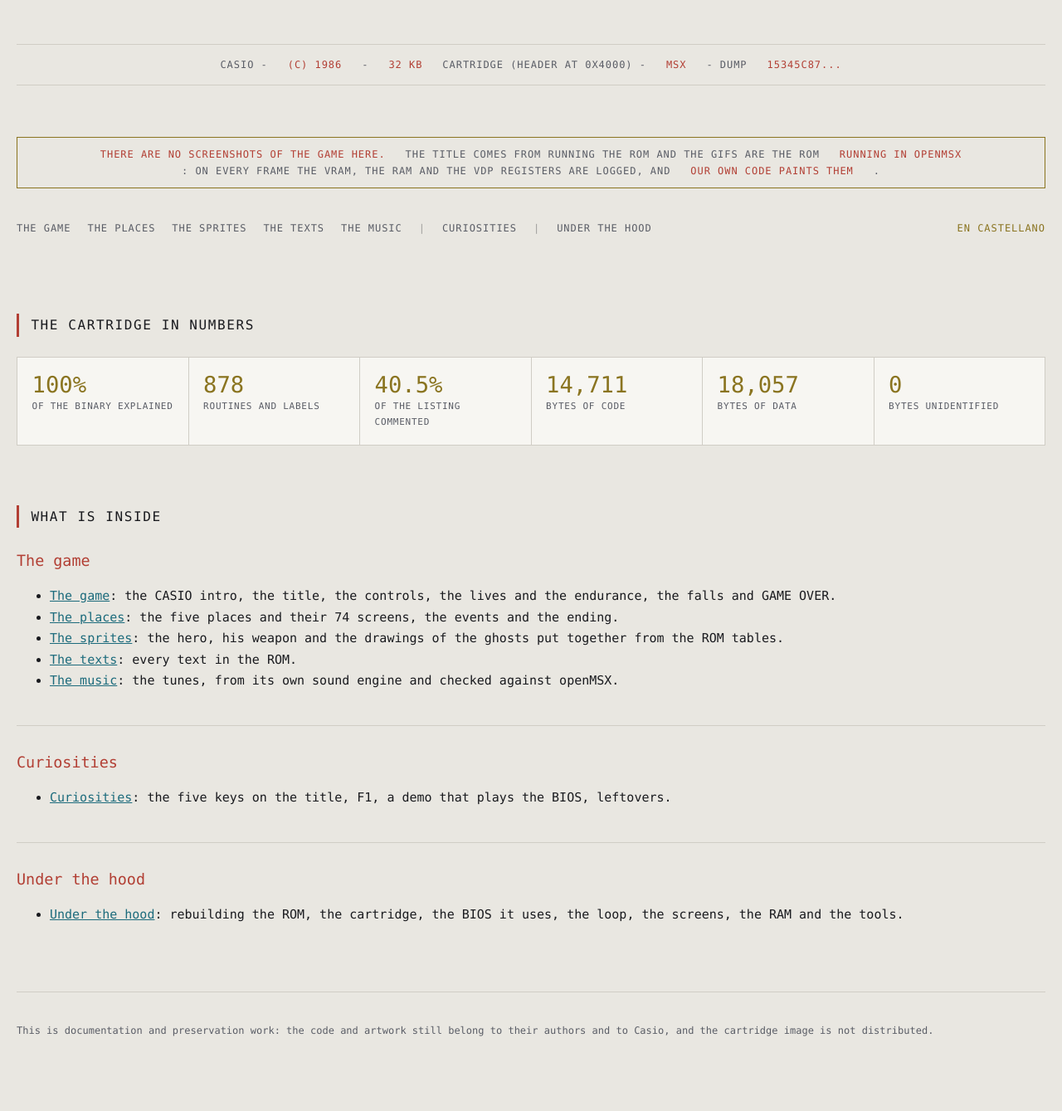
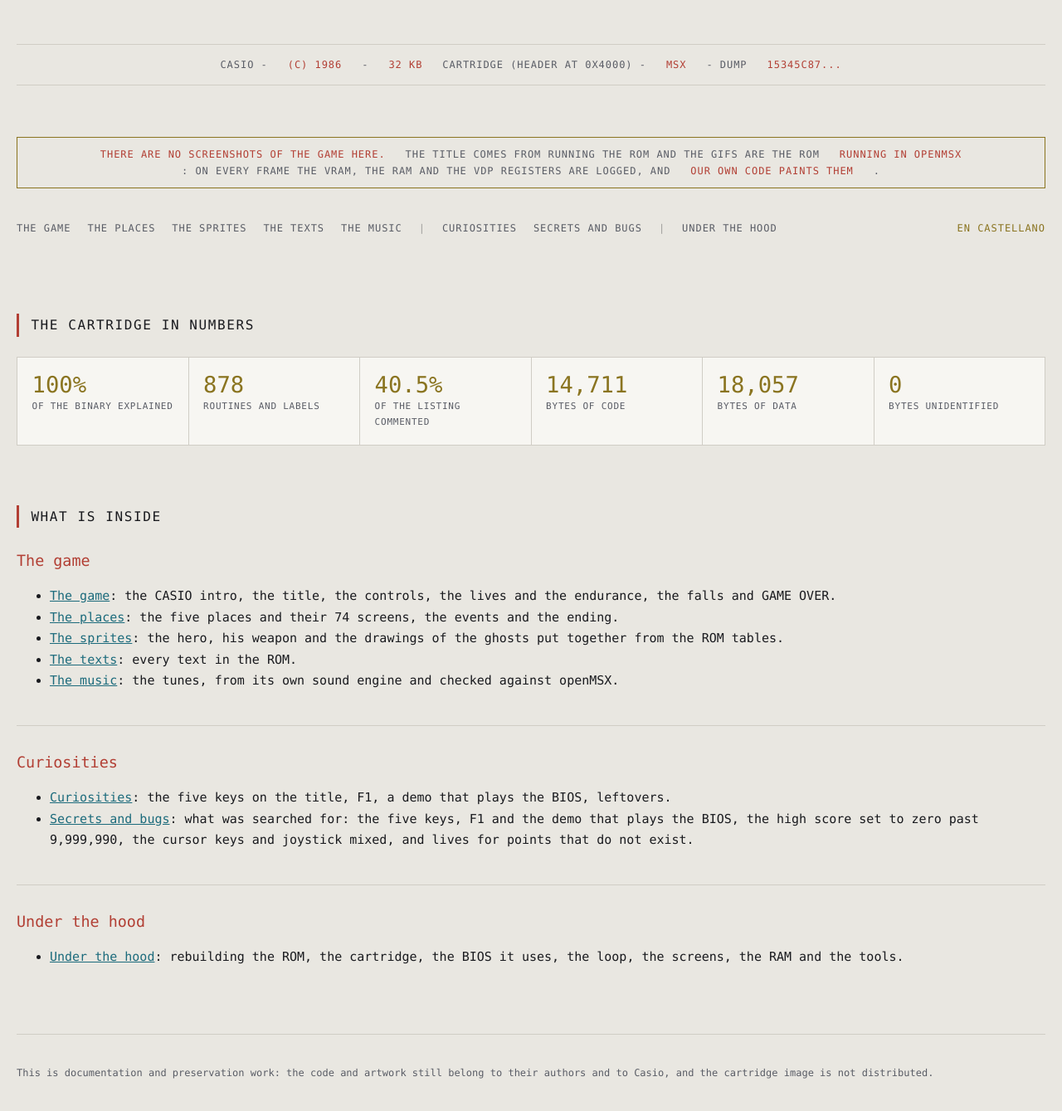
Before and after one commit to antxiko/YoukaiYashiki-disassembly, a Jekyll site: the page docs/index.html, which Jekyll copies as it is, in a window 1280 px wide and 1400 px high, scrolled down 493 px. Shown: the top 1339 px of the window at 83% size. Built offline with Jekyll 4.4.1, drawn with Linux system fonts in a browser that asks for light colours.

Commit message:
Secretos y fallos: las cinco teclas, el record a cero y la palanca; sin vidas por puntos
Nueva pagina SECRETS-AND-BUGS / SECRETOS-Y-FALLOS. Ejecutando puntos_suma: al pasar de 999.999 por
dentro copia al record los puntos ya dados la vuelta; no da vidas (la nota, copiada de otro
cartucho, decia que si: corregida). La palanca, el OR de los dos GTSTCK.

Co-Authored-By: Claude Opus 5.5 <noreply@anthropic.com>

```diff
--- a/docs/es/index.html
+++ b/docs/es/index.html
@@ -89,10 +89,10 @@ audio{display:block;width:100%;max-width:640px;margin:.75rem 0 1.5rem}
 </header>
 <p class="ficha" style="border:1px solid var(--oro);padding:.8em 1em;margin:1.5em 0">
 <b>Aqu&iacute; no hay capturas del juego.</b> El t&iacute;tulo sale de ejecutar la ROM y los GIF son la ROM <b>funcionando en openMSX</b>: en cada cuadro se apuntan la VRAM, la RAM y los registros del VDP, y <b>c&oacute;digo nuestro los pinta</b>.</p>
-<nav><a href="LA-PARTIDA.html">La partida</a><a href="LOS-LUGARES.html">Los lugares</a><a href="LOS-SPRITES.html">Los sprites</a><a href="LOS-TEXTOS.html">Los textos</a><a href="LA-MUSICA.html">La m&uacute;sica</a><span style="opacity:.35">|</span><a href="CURIOSIDADES.html">Curiosidades</a><span style="opacity:.35">|</span><a href="POR-DENTRO.html">Por dentro</a><a href="../" style="margin-left:auto;color:var(--oro)">In English</a></nav>
+<nav><a href="LA-PARTIDA.html">La partida</a><a href="LOS-LUGARES.html">Los lugares</a><a href="LOS-SPRITES.html">Los sprites</a><a href="LOS-TEXTOS.html">Los textos</a><a href="LA-MUSICA.html">La m&uacute;sica</a><span style="opacity:.35">|</span><a href="CURIOSIDADES.html">Curiosidades</a><a href="SECRETOS-Y-FALLOS.html">Secretos y fallos</a><span style="opacity:.35">|</span><a href="POR-DENTRO.html">Por dentro</a><a href="../" style="margin-left:auto;color:var(--oro)">In English</a></nav>
 <section id="numbers">
   <h2>El cartucho en cifras</h2>
   <div class="cifras"><div class="cifra"><b>100 %</b><span>del binario explicado</span></div><div class="cifra"><b>878</b><span>rutinas y etiquetas</span></div><div class="cifra"><b>40,5 %</b><span>del listado comentado</span></div><div class="cifra"><b>14.711</b><span>bytes de código</span></div><div class="cifra"><b>18.057</b><span>bytes de datos</span></div><div class="cifra"><b>0</b><span>bytes sin identificar</span></div></div>
 </section>
-<section id="pages"><h2>Lo que hay dentro</h2><div class="hall"><h3>El juego</h3><ul><li><a href="LA-PARTIDA.html">La partida</a>: la presentaci&oacute;n de CASIO, el t&iacute;tulo, los mandos, las vidas y el aguante, las ca&iacute;das y GAME OVER.</li><li><a href="LOS-LUGARES.html">Los lugares</a>: los cinco lugares y sus 74 pantallas, los sucesos y el final.</li><li><a href="LOS-SPRITES.html">Los sprites</a>: el protagonista, su arma y los dibujos de los fantasmas montados desde las tablas de la ROM.</li><li><a href="LOS-TEXTOS.html">Los textos</a>: todos los textos de la ROM.</li><li><a href="LA-MUSICA.html">La m&uacute;sica</a>: las m&uacute;sicas, de su propio motor de sonido y cotejadas con openMSX.</li></ul></div><div class="hall"><h3>Curiosidades</h3><ul><li><a href="CURIOSIDADES.html">Curiosidades</a>: las cinco teclas del t&iacute;tulo, F1, una demostraci&oacute;n que juega la BIOS, sobrantes.</li></ul></div><div class="hall"><h3>Por dentro</h3><ul><li><a href="POR-DENTRO.html">Por dentro</a>: rehacer la ROM, el cartucho, la BIOS que usa, el bucle, las pantallas, la RAM y las herramientas.</li></ul></div></section>
+<section id="pages"><h2>Lo que hay dentro</h2><div class="hall"><h3>El juego</h3><ul><li><a href="LA-PARTIDA.html">La partida</a>: la presentaci&oacute;n de CASIO, el t&iacute;tulo, los mandos, las vidas y el aguante, las ca&iacute;das y GAME OVER.</li><li><a href="LOS-LUGARES.html">Los lugares</a>: los cinco lugares y sus 74 pantallas, los sucesos y el final.</li><li><a href="LOS-SPRITES.html">Los sprites</a>: el protagonista, su arma y los dibujos de los fantasmas montados desde las tablas de la ROM.</li><li><a href="LOS-TEXTOS.html">Los textos</a>: todos los textos de la ROM.</li><li><a href="LA-MUSICA.html">La m&uacute;sica</a>: las m&uacute;sicas, de su propio motor de sonido y cotejadas con openMSX.</li></ul></div><div class="hall"><h3>Curiosidades</h3><ul><li><a href="CURIOSIDADES.html">Curiosidades</a>: las cinco teclas del t&iacute;tulo, F1, una demostraci&oacute;n que juega la BIOS, sobrantes.</li><li><a href="SECRETOS-Y-FALLOS.html">Secretos y fallos</a>: lo que se ha buscado: las cinco teclas, F1 y la demostraci&oacute;n que juega la BIOS, el r&eacute;cord a cero pasados los 9.999.990, los cursores y el mando que se mezclan, y unas vidas por puntos que no existen.</li></ul></div><div class="hall"><h3>Por dentro</h3><ul><li><a href="POR-DENTRO.html">Por dentro</a>: rehacer la ROM, el cartucho, la BIOS que usa, el bucle, las pantallas, la RAM y las herramientas.</li></ul></div></section>
 <footer><p>Esto es trabajo de documentación y preservación: el código y los gráficos siguen siendo de sus autores y de Casio, y la imagen del cartucho no se distribuye.</p></footer>
--- a/docs/index.html
+++ b/docs/index.html
@@ -89,10 +89,10 @@ audio{display:block;width:100%;max-width:640px;margin:.75rem 0 1.5rem}
 </header>
 <p class="ficha" style="border:1px solid var(--oro);padding:.8em 1em;margin:1.5em 0">
 <b>There are no screenshots of the game here.</b> The title comes from running the ROM and the GIFs are the ROM <b>running in openMSX</b>: on every frame the VRAM, the RAM and the VDP registers are logged, and <b>our own code paints them</b>.</p>
-<nav><a href="THE-GAME.html">The game</a><a href="THE-PLACES.html">The places</a><a href="THE-SPRITES.html">The sprites</a><a href="THE-TEXTS.html">The texts</a><a href="THE-MUSIC.html">The music</a><span style="opacity:.35">|</span><a href="CURIOSITIES.html">Curiosities</a><span style="opacity:.35">|</span><a href="UNDER-THE-HOOD.html">Under the hood</a><a href="es/" style="margin-left:auto;color:var(--oro)">En castellano</a></nav>
+<nav><a href="THE-GAME.html">The game</a><a href="THE-PLACES.html">The places</a><a href="THE-SPRITES.html">The sprites</a><a href="THE-TEXTS.html">The texts</a><a href="THE-MUSIC.html">The music</a><span style="opacity:.35">|</span><a href="CURIOSITIES.html">Curiosities</a><a href="SECRETS-AND-BUGS.html">Secrets and bugs</a><span style="opacity:.35">|</span><a href="UNDER-THE-HOOD.html">Under the hood</a><a href="es/" style="margin-left:auto;color:var(--oro)">En castellano</a></nav>
 <section id="numbers">
   <h2>The cartridge in numbers</h2>
   <div class="cifras"><div class="cifra"><b>100%</b><span>of the binary explained</span></div><div class="cifra"><b>878</b><span>routines and labels</span></div><div class="cifra"><b>40.5%</b><span>of the listing commented</span></div><div class="cifra"><b>14,711</b><span>bytes of code</span></div><div class="cifra"><b>18,057</b><span>bytes of data</span></div><div class="cifra"><b>0</b><span>bytes unidentified</span></div></div>
 </section>
-<section id="pages"><h2>What is inside</h2><div class="hall"><h3>The game</h3><ul><li><a href="THE-GAME.html">The game</a>: the CASIO intro, the title, the controls, the lives and the endurance, the falls and GAME OVER.</li><li><a href="THE-PLACES.html">The places</a>: the five places and their 74 screens, the events and the ending.</li><li><a href="THE-SPRITES.html">The sprites</a>: the hero, his weapon and the drawings of the ghosts put together from the ROM tables.</li><li><a href="THE-TEXTS.html">The texts</a>: every text in the ROM.</li><li><a href="THE-MUSIC.html">The music</a>: the tunes, from its own sound engine and checked against openMSX.</li></ul></div><div class="hall"><h3>Curiosities</h3><ul><li><a href="CURIOSITIES.html">Curiosities</a>: the five keys on the title, F1, a demo that plays the BIOS, leftovers.</li></ul></div><div class="hall"><h3>Under the hood</h3><ul><li><a href="UNDER-THE-HOOD.html">Under the hood</a>: rebuilding the ROM, the cartridge, the BIOS it uses, the loop, the screens, the RAM and the tools.</li></ul></div></section>
+<section id="pages"><h2>What is inside</h2><div class="hall"><h3>The game</h3><ul><li><a href="THE-GAME.html">The game</a>: the CASIO intro, the title, the controls, the lives and the endurance, the falls and GAME OVER.</li><li><a href="THE-PLACES.html">The places</a>: the five places and their 74 screens, the events and the ending.</li><li><a href="THE-SPRITES.html">The sprites</a>: the hero, his weapon and the drawings of the ghosts put together from the ROM tables.</li><li><a href="THE-TEXTS.html">The texts</a>: every text in the ROM.</li><li><a href="THE-MUSIC.html">The music</a>: the tunes, from its own sound engine and checked against openMSX.</li></ul></div><div class="hall"><h3>Curiosities</h3><ul><li><a href="CURIOSITIES.html">Curiosities</a>: the five keys on the title, F1, a demo that plays the BIOS, leftovers.</li><li><a href="SECRETS-AND-BUGS.html">Secrets and bugs</a>: what was searched for: the five keys, F1 and the demo that plays the BIOS, the high score set to zero past 9,999,990, the cursor keys and joystick mixed, and lives for points that do not exist.</li></ul></div><div class="hall"><h3>Under the hood</h3><ul><li><a href="UNDER-THE-HOOD.html">Under the hood</a>: rebuilding the ROM, the cartridge, the BIOS it uses, the loop, the screens, the RAM and the tools.</li></ul></div></section>
 <footer><p>This is documentation and preservation work: the code and artwork still belong to their authors and to Casio, and the cartridge image is not distributed.</p></footer>
--- a/tools/contenido_web.py
+++ b/tools/contenido_web.py
@@ -87,7 +87,10 @@ PAGINAS = [
       "las m&uacute;sicas, de su propio motor de sonido y cotejadas con openMSX")],
     [("CURIOSITIES.html", "CURIOSIDADES.html", "Curiosities", "Curiosidades",
       "the five keys on the title, F1, a demo that plays the BIOS, leftovers",
-      "las cinco teclas del t&iacute;tulo, F1, una demostraci&oacute;n que juega la BIOS, sobrantes")],
+      "las cinco teclas del t&iacute;tulo, F1, una demostraci&oacute;n que juega la BIOS, sobrantes"),
+     ("SECRETS-AND-BUGS.html", "SECRETOS-Y-FALLOS.html", "Secrets and bugs", "Secretos y fallos",
+      "what was searched for: the five keys, F1 and the demo that plays the BIOS, the high score set to zero past 9,999,990, the cursor keys and joystick mixed, and lives for points that do not exist",
+      "lo que se ha buscado: las cinco teclas, F1 y la demostraci&oacute;n que juega la BIOS, el r&eacute;cord a cero pasados los 9.999.990, los cursores y el mando que se mezclan, y unas vidas por puntos que no existen")],
     [("UNDER-THE-HOOD.html", "POR-DENTRO.html", "Under the hood", "Por dentro",
       "rebuilding the ROM, the cartridge, the BIOS it uses, the loop, the screens, the RAM and the tools",
       "rehacer la ROM, el cartucho, la BIOS que usa, el bucle, las pantallas, la RAM y las herramientas")],
```
Also changed, not shown: docs/SECRETS-AND-BUGS.md (added, +38 -0 lines), docs/_layouts/en.html (+1 -1 lines), docs/_layouts/es.html (+1 -1 lines), docs/es/SECRETOS-Y-FALLOS.md (added, +42 -0 lines), tests/test_web.py (+1 -1 lines), 2 other files.
